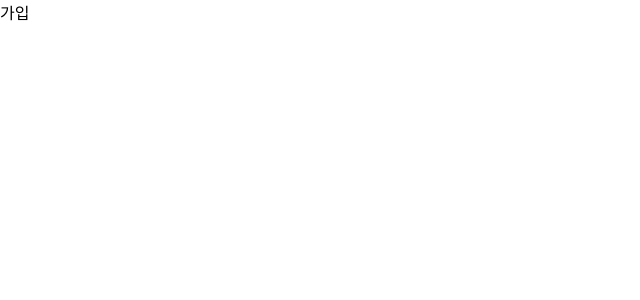
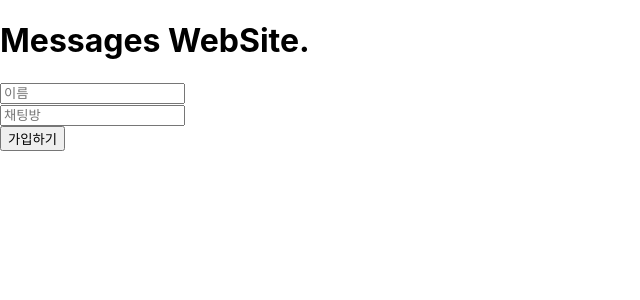
Before and after one commit to sinde530/Chatting_Messages, a React (Create React App) app in the folder client/: page / in a window 1280 px wide. Shown: the top 300 px of the page, without its empty margins (0-640 px from the left). Built offline with nearby package versions, Linux system fonts and the light colour scheme.

Commit message:
Join.js 내용 추가

```diff
--- a/client/src/Components/Join.js
+++ b/client/src/Components/Join.js
@@ -1,10 +1,41 @@
-import React from 'react'
+import React, { useState } from 'react'
+import { Link } from 'react-router-dom'
 
 const Join = () => {
+    const [name, setName] = useState('')
+    const [room, setRoom] = useState('')
+
     return (
-        <div>
-            가입
+        <div className='join_Container'>
+            <div>
+                <h1 className='heading'>Messages WebSite.</h1>
+            </div>
+
+            <input
+                placeholder='이름'
+                className='join_Input'
+                type='text'
+                onChange={(event) => setName(event.target.value)}
+            />
+            <div>
+            <input
+                placeholder='채팅방'
+                className='join_Room'
+                type='text'
+                onChange={(event) => setRoom(event.target.value)}
+            />
+            </div>
+            <Link
+            onClick={(e) => (!name || !room ? e.preventDefault() : null)}
+            to={`/chat?name=${name}&room=${room}`}
+            >
+            <button className='room_Create' type='submit'>
+            가입하기
+            </button>
+            </Link>
+
         </div>
+
     )
 }
 
```
